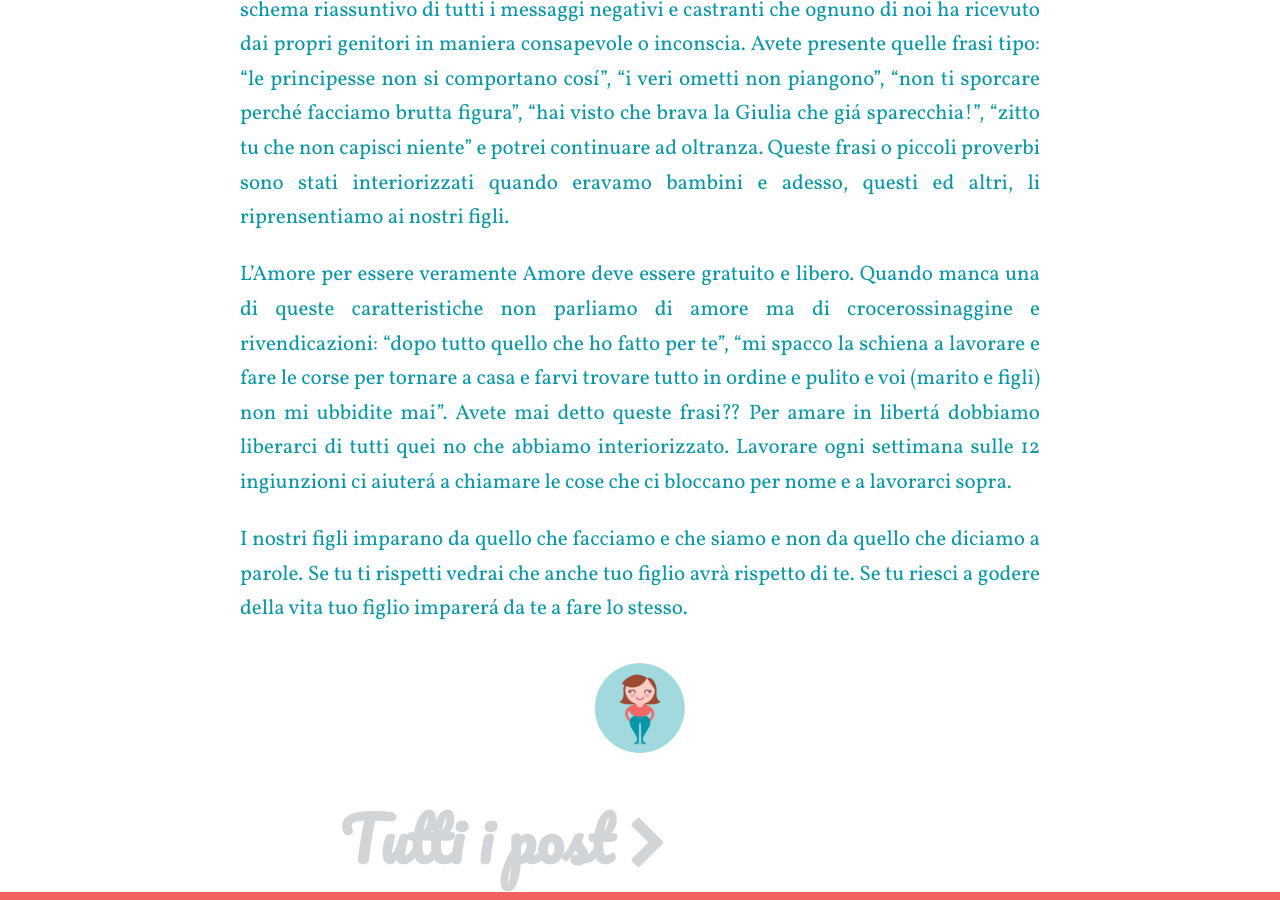
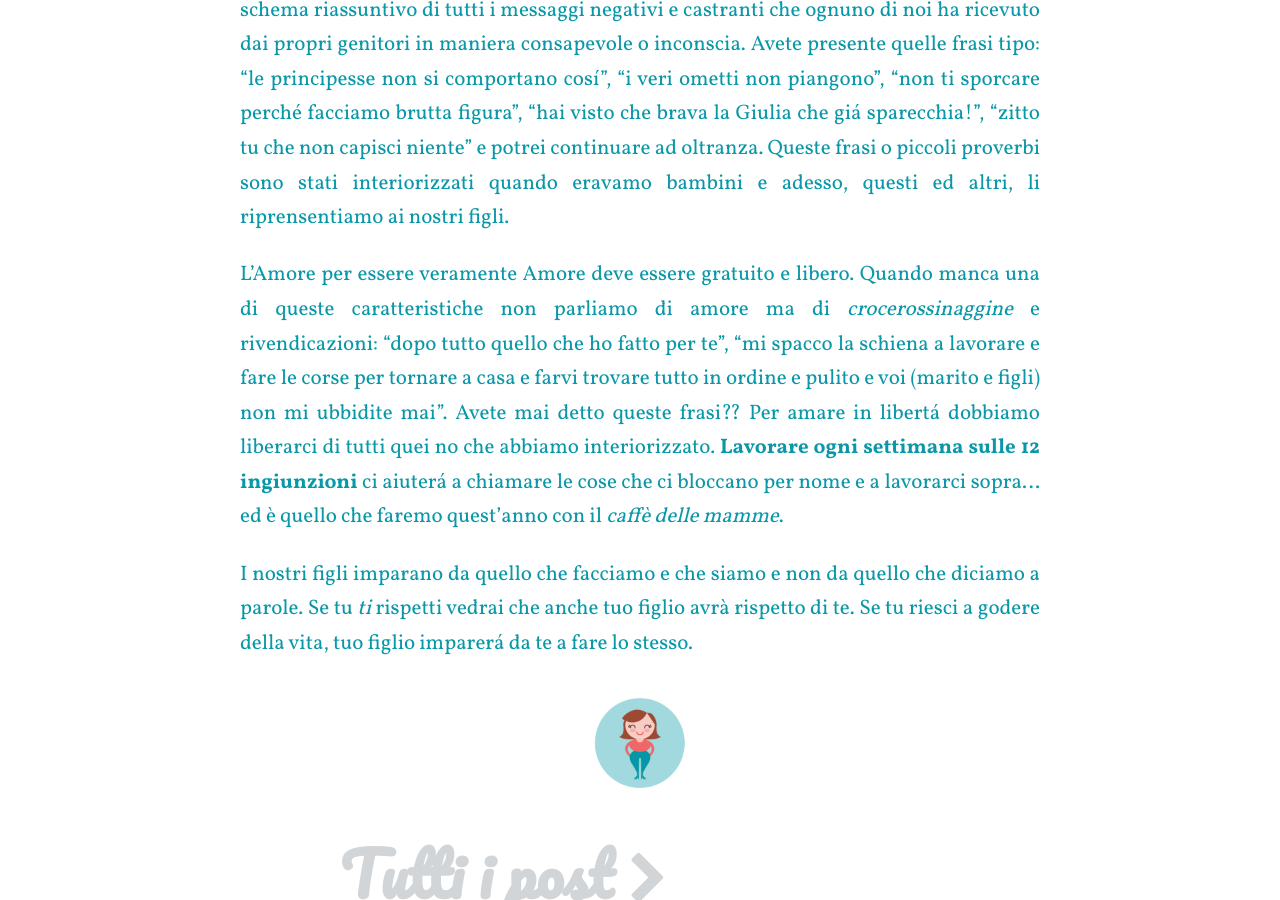
Before and after one commit to 5p2p/il-caffe-delle-mamme, a Jekyll site: the page built from _posts/2017-11-27-perche-non-godi-della-tua-vita.markdown, in a window 1280 px wide and 900 px high, scrolled down 2219 px. Built offline with Jekyll 4.4.1, drawn with Linux system fonts in a browser that asks for light colours.

Commit message:
Updated Perche Non Godi Della Tua Vita

```diff
--- a/_posts/2017-11-27-perche-non-godi-della-tua-vita.markdown
+++ b/_posts/2017-11-27-perche-non-godi-della-tua-vita.markdown
@@ -21,6 +21,6 @@ Ma come si fa?
 
 Incontriamo tantissime persone in giro per l'Italia e all'estero e ci rendiamo sempre conto che da una parte ci sono persone over-quaranta che si sentono frustrate a non avere un marito e dei figli da amare e, dall'altra parte, ci siamo noi mamme che abbiamo un marito e dei figli da amare e siamo frustrate lo stesso. Ma dov'é allora il problema? Forse non é in quello che hai, ma in quello che sei. Mi rendo conto che solo in Dio si trova la vera felicitá. Non é frutto di bacchette magiche, ma di un cammino che passa spesso da passi concreti e strumenti chiari. Il mio padre spirituale, confrontandoci su queste ed altre questioni, ci ha regalato un piccolo libretto riassuntivo scritto da lui su quelle che si chiamano le **12 ingiunzioni dei coniugi Goulding**. Nella pratica sono uno schema riassuntivo di tutti i messaggi negativi e castranti che ognuno di noi ha ricevuto dai propri genitori in maniera consapevole o inconscia. Avete presente quelle frasi tipo: "le principesse non si comportano cosí", "i veri ometti non piangono", "non ti sporcare perché facciamo brutta figura", "hai visto che brava la Giulia che giá sparecchia!", "zitto tu che non capisci niente" e potrei continuare ad oltranza. Queste frasi o piccoli proverbi sono stati interiorizzati quando eravamo bambini e adesso, questi ed altri, li riprensentiamo ai nostri figli.
 
-L'Amore per essere veramente Amore deve essere gratuito e libero. Quando manca una di queste caratteristiche non parliamo di amore ma di crocerossinaggine e rivendicazioni: "dopo tutto quello che ho fatto per te", "mi spacco la schiena a lavorare e fare le corse per tornare a casa e farvi trovare tutto in ordine e pulito e voi (marito e figli) non mi ubbidite mai". Avete mai detto queste frasi?? Per amare in libertá dobbiamo liberarci di tutti quei no che abbiamo interiorizzato. Lavorare ogni settimana sulle 12 ingiunzioni ci aiuterá a chiamare le cose che ci bloccano per nome e a lavorarci sopra.
+L'Amore per essere veramente Amore deve essere gratuito e libero. Quando manca una di queste caratteristiche non parliamo di amore ma di _crocerossinaggine_ e rivendicazioni: "dopo tutto quello che ho fatto per te", "mi spacco la schiena a lavorare e fare le corse per tornare a casa e farvi trovare tutto in ordine e pulito e voi (marito e figli) non mi ubbidite mai". Avete mai detto queste frasi?? Per amare in libertá dobbiamo liberarci di tutti quei no che abbiamo interiorizzato. **Lavorare ogni settimana sulle 12 ingiunzioni** ci aiuterá a chiamare le cose che ci bloccano per nome e a lavorarci sopra... ed è quello che faremo quest'anno con il _caffè delle mamme_.
 
-I nostri figli imparano da quello che facciamo e che siamo e non da quello che diciamo a parole. Se tu ti rispetti vedrai che anche tuo figlio avrà rispetto di te. Se tu riesci a godere della vita tuo figlio imparerá da te a fare lo stesso.
+I nostri figli imparano da quello che facciamo e che siamo e non da quello che diciamo a parole. Se tu _ti_ rispetti vedrai che anche tuo figlio avrà rispetto di te. Se tu riesci a godere della vita, tuo figlio imparerá da te a fare lo stesso.
```
